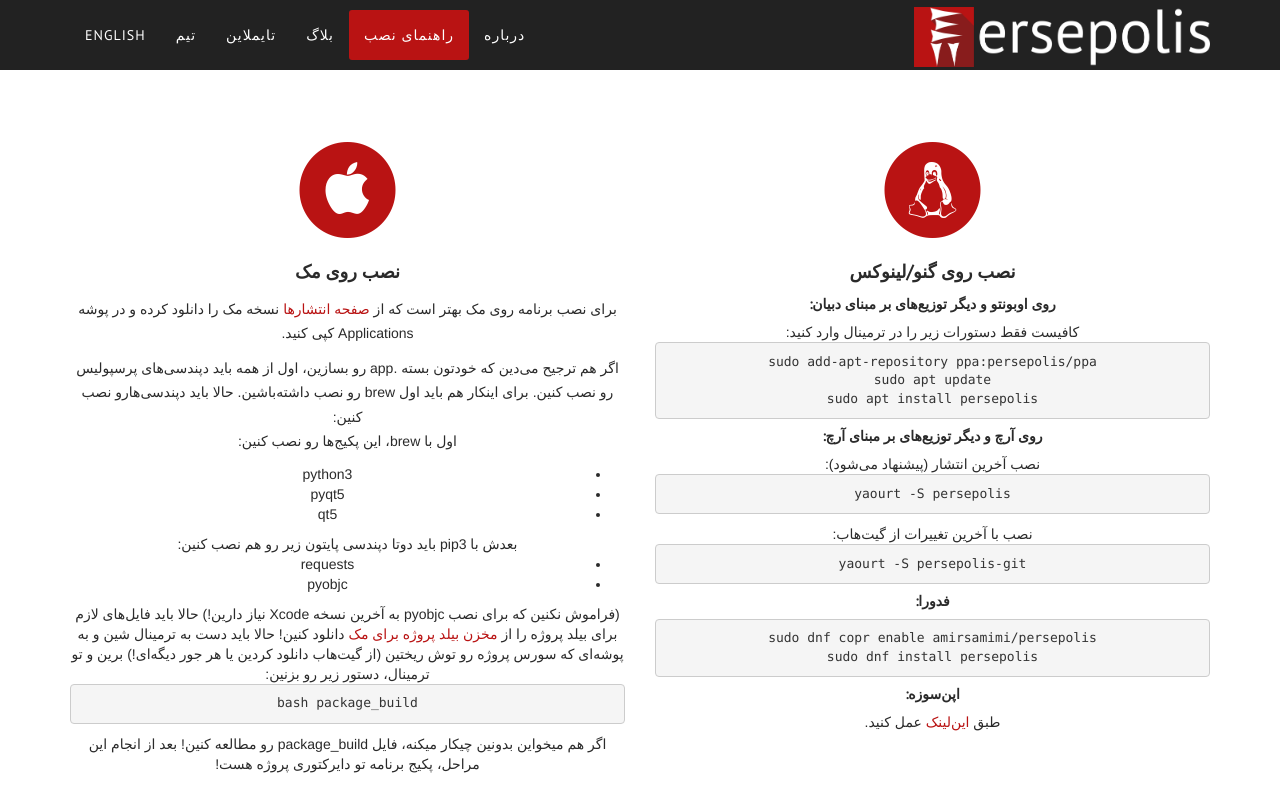
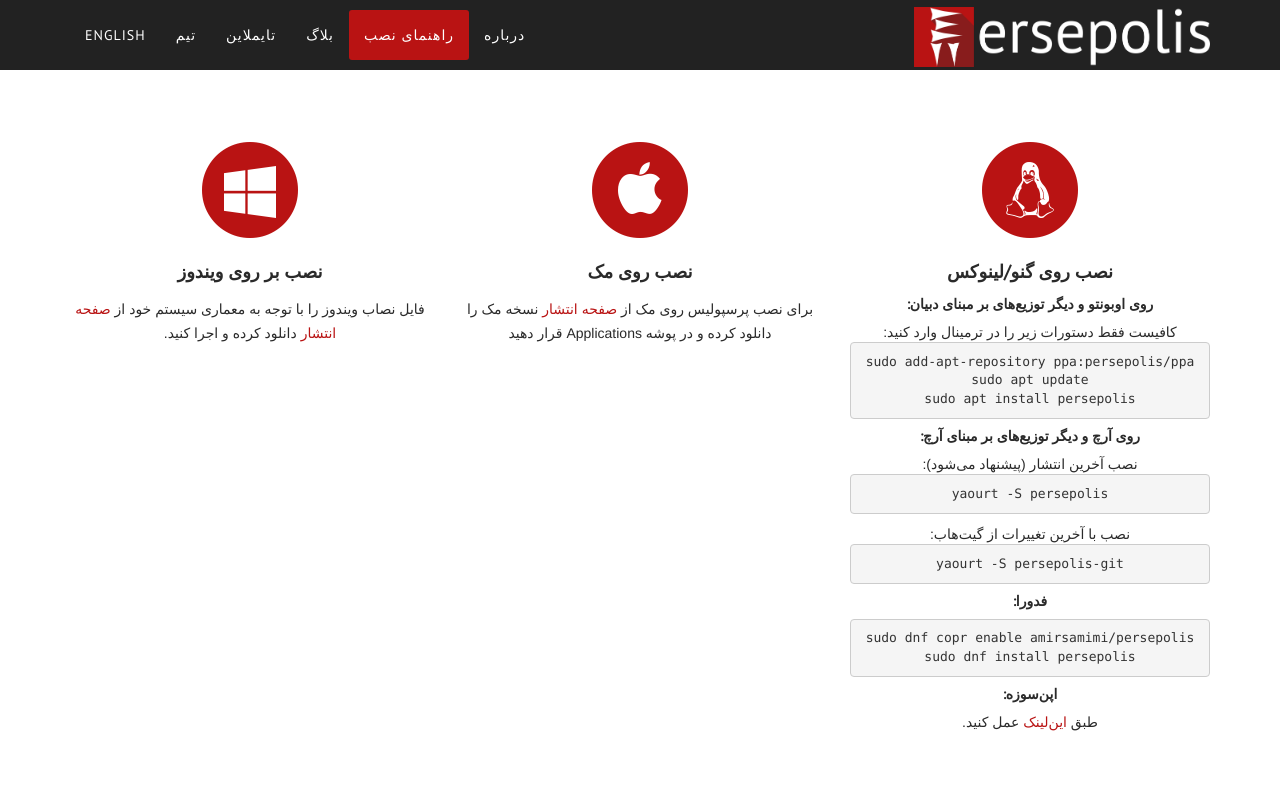
Before and after one commit to mavahedinia/mr0null.github.io, a Jekyll site: the page built from fa/index.html, in a window 1280 px wide and 900 px high, scrolled down 1923 px. Shown: the top 812 px of the window. Built offline with Jekyll 4.4.1, drawn with Linux system fonts in a browser that asks for light colours; some web fonts are replaced.

Commit message:
Update services-fa.html

```diff
--- a/_includes/services-fa.html
+++ b/_includes/services-fa.html
@@ -8,7 +8,7 @@
                 </div>
             </div>
             <div class="row text-center">
-                <div class="col-md-6">
+                <div class="col-md-4">
                     <span class="fa-stack fa-4x">
                         <i class="fa fa-circle fa-stack-2x text-primary"></i>
                         <i class="fa fa-linux fa-stack-1x fa-inverse"></i>
@@ -35,31 +35,22 @@ sudo dnf install persepolis
 <h5>اپن‌سوزه:</h5>
 طبق <a href="https://goo.gl/7p3MdK">این‌لینک</a> عمل کنید.
                 </div>
-                <div class="col-md-6">
+                <div class="col-md-4">
                     <span class="fa-stack fa-4x">
                         <i class="fa fa-circle fa-stack-2x text-primary"></i>
                         <i class="fa fa-apple fa-stack-1x fa-inverse"></i>
                     </span>
                     <h4 class="service-heading">نصب روی مک</h4>
-                    <p class="">برای نصب برنامه روی مک بهتر است که از <a href="https://github.com/persepolisdm/persepolis/releases">صفحه انتشارها</a> نسخه مک را دانلود کرده و در پوشه Applications کپی کنید.</br></p>
-                    <p>اگر هم ترجیح می‌دین که خودتون بسته .app رو بسازین، اول از همه باید دپندسی‌های پرسپولیس رو نصب کنین. برای اینکار هم باید اول brew رو نصب داشته‌باشین. حالا باید دپندسی‌هارو نصب کنین:</br>اول با brew، این پکیج‌ها رو نصب کنین:
-                    <ul>
-                        <li>python3</li>
-                        <li>pyqt5</li>
-                        <li>qt5</li>
-                    </ul>
-                بعدش با pip3 باید دوتا دپندسی پایتون زیر رو هم نصب کنین:
-                    <ul>
-                        <li>requests</li>
-                        <li>pyobjc</li>
-                    </ul>
-                    (فراموش نکنین که برای نصب pyobjc به آخرین نسخه Xcode نیاز دارین!)
-                    حالا باید فایل‌های لازم برای بیلد پروژه را از <a href="https://github.com/persepolisdm/mac-package-build">مخزن بیلد پروژه برای مک</a> دانلود کنین!
-                    حالا باید دست به ترمینال شین و به پوشه‌ای که سورس پروژه رو توش ریختین (از گیت‌هاب دانلود کردین یا هر جور دیگه‌ای!) برین و تو ترمینال، دستور زیر رو بزنین:
-<pre class="highlight"><code>bash package_build
-</code></pre>
-                    اگر هم میخواین بدونین چیکار میکنه، فایل package_build رو مطالعه کنین! بعد از انجام این مراحل، پکیج برنامه تو دایرکتوری پروژه هست!
-                </p>
+                    <p class="">برای نصب پرسپولیس روی مک از <a href="https://github.com/persepolisdm/persepolis/releases">صفحه انتشار </a> نسخه مک را دانلود کرده و در پوشه Applications قرار دهید</p>
+                </div>
+                <div class="col-md-4">
+                    <span class="fa-stack fa-4x">
+                        <i class="fa fa-circle fa-stack-2x text-primary"></i>
+                        <i class="fa fa-windows fa-stack-1x fa-inverse"></i>
+                    </span>
+                    <h4 class="service-heading">نصب بر روی ویندوز</h4>
+                    <p>فایل نصاب ویندوز را با توجه به معماری سیستم خود از <a href="https://github.com/persepolisdm/persepolis/releases" target='_blank'>صفحه انتشار</a> دانلود کرده و اجرا کنید.</p>
+                </div>
                 </div>
             </div>
         </div>
```
